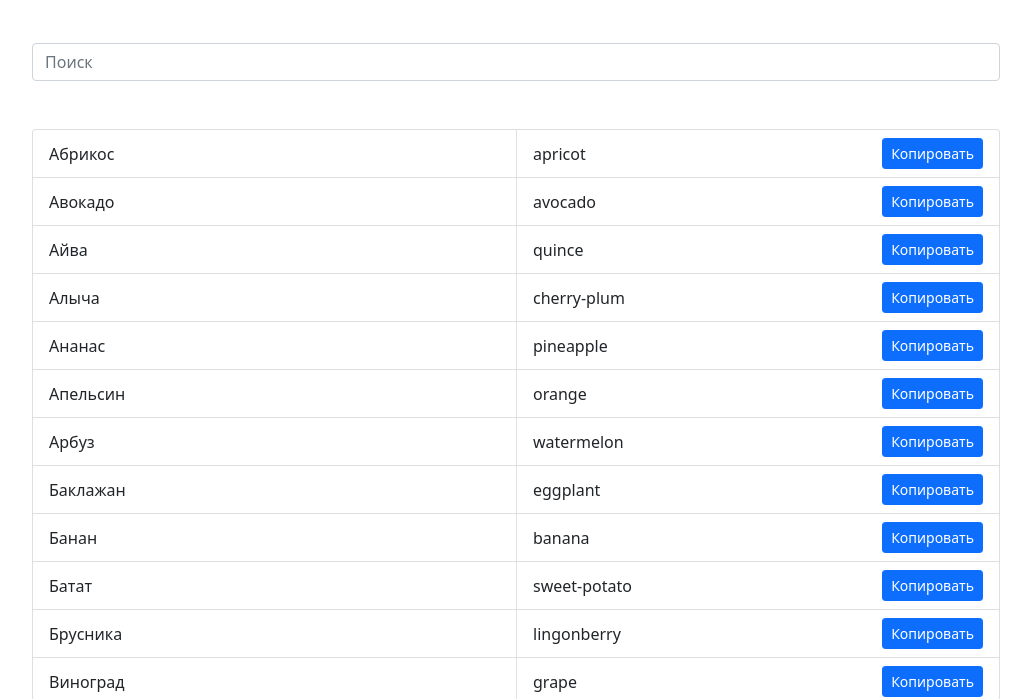
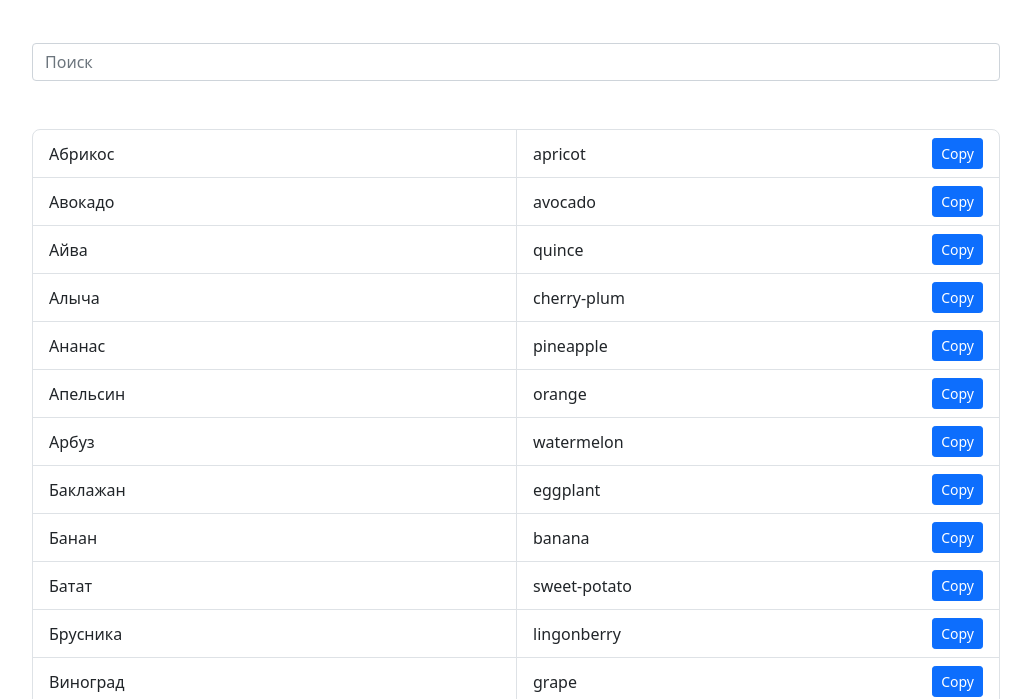
Before and after one commit to anyName811/product-names, a plain HTML site: page index.html in a window 1280 px wide. Shown: the part 101-800 px from the top of the page, without its empty margins (124-1155 px from the left). Drawn offline with nearby package versions, Linux system fonts and the light colour scheme.

Commit message:
update styles

```diff
--- a/app.js
+++ b/app.js
@@ -56,5 +56,6 @@ searchInput.addEventListener('input', evt => {
 })
 
 searchInput.addEventListener('paste', (evt) => {
+  searchInput.value = ''
   search(evt.target.value)
 })
--- a/index.html
+++ b/index.html
@@ -14,11 +14,30 @@
         max-width: 992px;
       }
 
+      .product-names {
+        border: 1px solid #dee2e6;
+        border-radius: 8px;
+        padding: 0;
+      }
+
+      .product-names__item:not(:last-child) {
+        border-bottom: 1px solid #dee2e6;
+      }
+
+      .product-names__item p:first-child {
+        width: 35%;
+      }
+
+      .product-names__item p:last-child {
+        width: 65%;
+      }
+
       .notification {
+        top: 50px;
+        right: 20px;
+        width: 200px;
+        opacity: 0;
         position: fixed;
-        top: 50px;
-        right: 50px;
-        opacity: 0;
         transition: opacity 200ms ease;
       }
 
@@ -30,8 +49,14 @@
         display: none !important;
       }
 
-      .product-names__item {
-        border-top-width: 1px;
+      @media (min-width: 576px) {
+        .product-names__item p:first-child {
+          width: 50%;
+        }
+
+        .product-names__item p:last-child {
+          width: 50%;
+        }
       }
     </style>
   </head>
@@ -41,14 +66,14 @@
     <div class="container">
       <input class="form-control mb-5 search-input" type="search" name="search" id="search" placeholder="Поиск">
 
-      <ul class="list-group product-names">
-        <li class="list-group-item product-names__item d-flex align-items-center p-0">
-          <p class="product-names__name-ru mb-0 flex-grow-1 py-2 px-3 w-50">
+      <ul class="product-names">
+        <li class="product-names__item d-flex align-items-center p-0">
+          <p class="product-names__name-ru mb-0 py-2 px-3">
             <span class="name-ru"></span>
           </p>
-          <p class="product-names__name-en mb-0 flex-grow-1 py-2 px-3 w-50 border-start d-flex justify-content-between align-items-center">
+          <p class="product-names__name-en mb-0 py-2 px-3 border-start d-flex justify-content-between align-items-center">
             <span class="name-en"></span>
-            <button class="btn btn-primary btn-sm copy-btn">Копировать</button>
+            <button class="btn btn-primary btn-sm copy-btn">Copy</button>
           </p>
         </li>
       </ul>
@@ -57,7 +82,7 @@
     <div class="notification toast show align-items-center text-white bg-success border-0" role="alert" aria-live="assertive" aria-atomic="true">
       <div class="d-flex">
         <div class="toast-body">
-          Скопировано
+          Copied
         </div>
       </div>
     </div>
```
